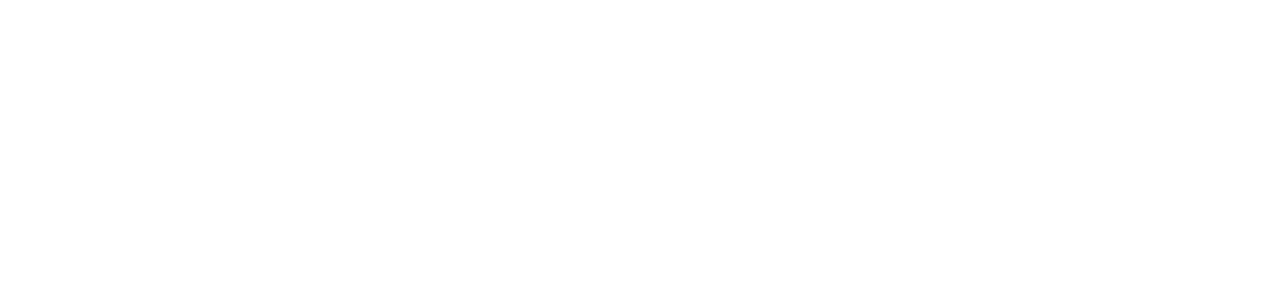
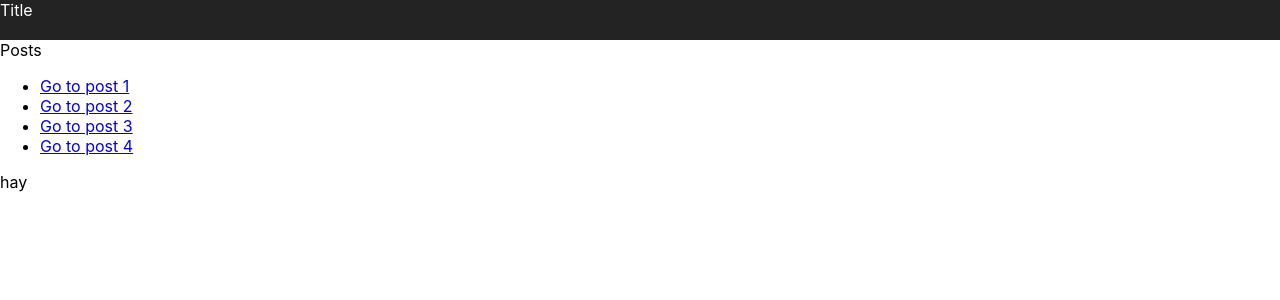
Before and after one commit to papob-boonpat/hooks, a React (Create React App) app: page /posts in a window 1280 px wide. Before the commit this address had no page. Shown: the top 300 px of the page. Built offline with nearby package versions, Linux system fonts and the light colour scheme.

Commit message:
router params

```diff
--- a/src/App.tsx
+++ b/src/App.tsx
@@ -4,12 +4,21 @@
 import { BrowserRouter, Route, Routes } from "react-router-dom";
 import Home from "./Pages/Home";
 import About from "./Pages/About";
+import Layout from "./Components/Layout";
+import Posts from "./Pages/Posts";
+import Post from "./Pages/Post";
 function App() {
   return (
     <BrowserRouter>
       <Routes>
-        <Route path="/" element={<Home />} />
-        <Route path="/about" element={<About />} />
+        <Route element={<Layout />}>
+          <Route path="/" element={<Home />} />
+          <Route path="/posts">
+            <Route index element={<Posts />} />
+            <Route path=":id" element={<Post />} />
+          </Route>
+          <Route path="/about" element={<About />} />
+        </Route>
       </Routes>
     </BrowserRouter>
   );
--- /dev/null
+++ b/src/Components/Layout.tsx
@@ -0,0 +1,23 @@
+import React from "react";
+import { Outlet } from "react-router-dom";
+
+function Layout() {
+  return (
+    <div>
+      <div
+        style={{
+          width: "100%",
+          color: "#fff",
+          height: 40,
+          backgroundColor: "#232323",
+        }}
+      >
+        Title
+      </div>
+      <Outlet />
+      <div>hay</div>
+    </div>
+  );
+}
+
+export default Layout;
--- a/src/Pages/About.tsx
+++ b/src/Pages/About.tsx
@@ -6,6 +6,9 @@
   return (
     <div>
       About
+      <br />
+      <Link to="/posts">go to posts</Link>
+      <br />
       <button
         onClick={() => {
           navigate(-1);
--- /dev/null
+++ b/src/Pages/Post.tsx
@@ -0,0 +1,34 @@
+import React from "react";
+import { useParams, useSearchParams } from "react-router-dom";
+
+function Post() {
+  const params = useParams() as { id: string };
+  const [search, setSearch] = useSearchParams();
+  const title = search.get("title");
+  const description = search.get("description");
+  const like = search.get("like");
+
+  return (
+    <div>
+      Post: {params.id}
+      <br />
+      Title is : {title}
+      <br />
+      Desc : {description}
+      <br />
+      Engagement : {like === "1" ? "like" : "dislike"}
+      <button
+        onClick={() => {
+          const tmp = Object.fromEntries(search);
+          console.log(tmp);
+
+          setSearch({ ...tmp, like: tmp.like === "1" ? "0" : "1" });
+        }}
+      >
+        Toggle Like
+      </button>
+    </div>
+  );
+}
+
+export default Post;
--- /dev/null
+++ b/src/Pages/Posts.tsx
@@ -0,0 +1,28 @@
+import React from "react";
+import { Link } from "react-router-dom";
+
+function Posts() {
+  return (
+    <div>
+      Posts
+      <ul>
+        <li>
+          <Link to="1">Go to post 1</Link>
+        </li>
+        <li>
+          <Link to="2?title=q&description=q&like=0">Go to post 2</Link>
+        </li>
+        <li>
+          <Link to="3?title=a&description=b&like=1">Go to post 3</Link>
+        </li>
+        <li>
+          <Link to="4?title=strong&description=helloworld&like=0">
+            Go to post 4
+          </Link>
+        </li>
+      </ul>
+    </div>
+  );
+}
+
+export default Posts;
```
